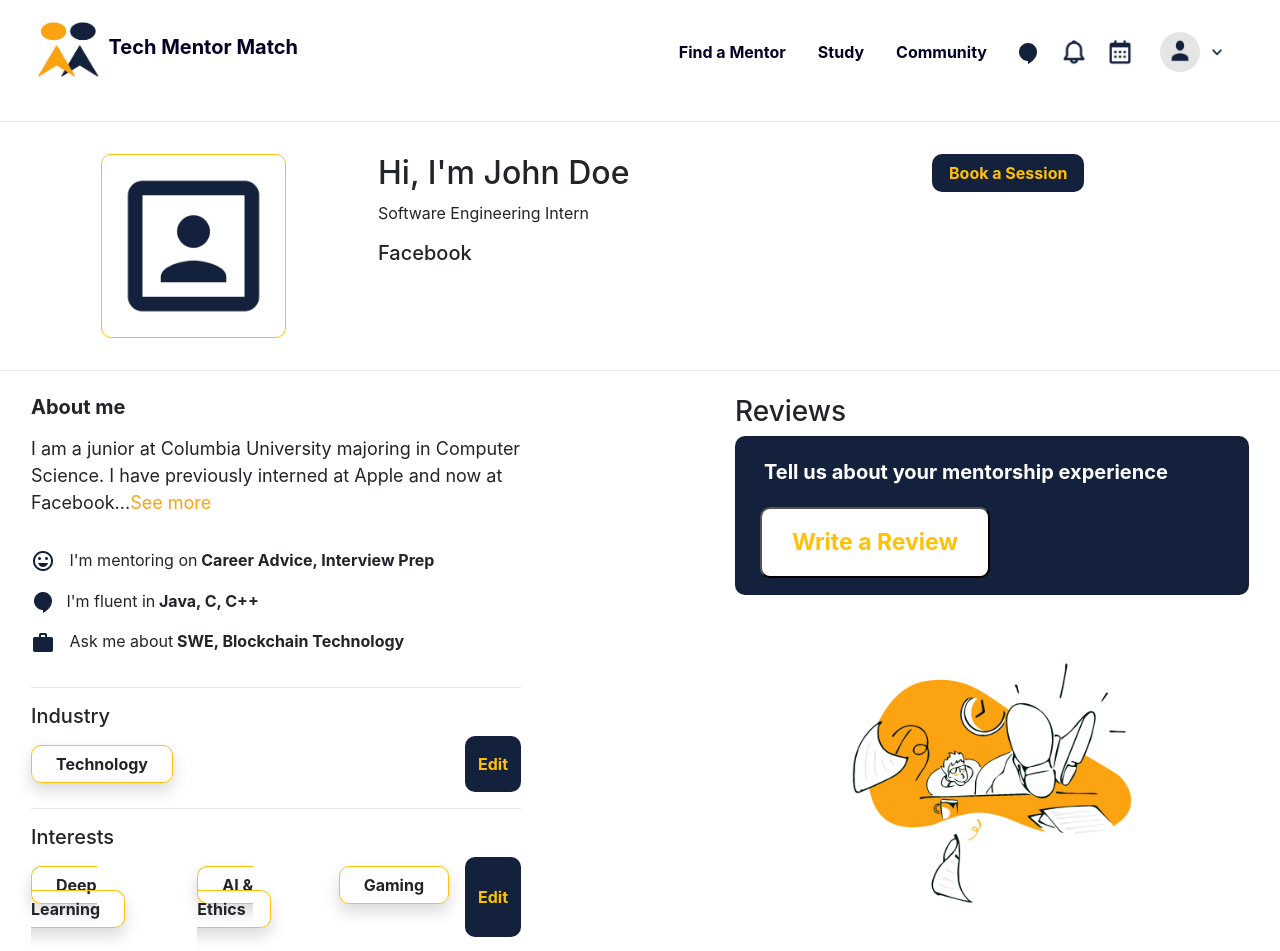
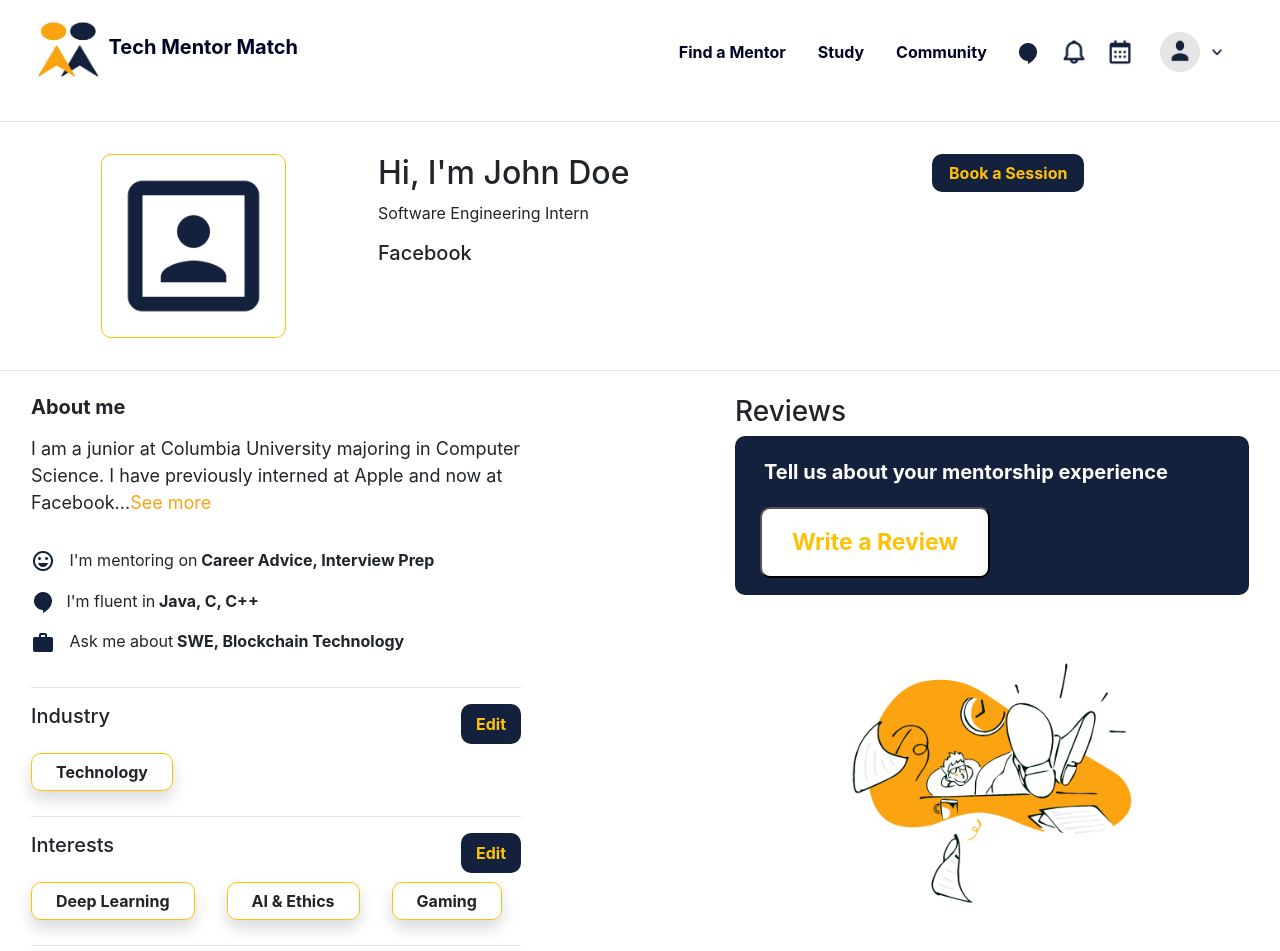
Before and after one commit to sehersarin/InternHacks2021, a React (Create React App) app: page /mentee-profile in a window 1280 px wide. Shown: the top 951 px of the page. Built offline with nearby package versions, Linux system fonts and the light colour scheme; no server answers; sample sign-in values are in the browser's storage.

Commit message:
Update edit button in Mentee Profile

```diff
--- a/src/Components/Mentees/MenteeProfile.js
+++ b/src/Components/Mentees/MenteeProfile.js
@@ -57,7 +57,13 @@ function MenteeProfile() {
             <span className="font-weight-bold"> SWE, Blockchain Technology</span>
           </div>
           <hr />
-          <h5>Industry</h5>
+          <div className="d-flex">
+            <h5>Industry</h5>
+            <button className="ml-auto btn text-warning" style={{backgroundColor: "#14213D",
+              borderRadius: "10px", width: "60px", height: "40px"}}>
+              <b>Edit</b>
+            </button>
+          </div>
           <div className="d-flex">
             <p className="mt-3 mr-3">
               <span className="border border-warning shadow pl-4 pr-4 pt-2 pb-2"
@@ -65,13 +71,15 @@ function MenteeProfile() {
                 <b>Technology</b>
               </span>
             </p>
+          </div>
+          <hr />
+          <div className="d-flex">
+            <h5>Interests</h5>
             <button className="ml-auto btn text-warning" style={{backgroundColor: "#14213D",
-              borderRadius: "10px"}}>
+              borderRadius: "10px", width: "60px", height: "40px"}}>
               <b>Edit</b>
             </button>
           </div>
-          <hr />
-          <h5>Interests</h5>
           <div className="d-flex">
             <p className="mt-3 mr-3">
               <span className="border border-warning shadow pl-4 pr-4 pt-2 pb-2"
@@ -90,9 +98,6 @@ function MenteeProfile() {
                 <b>Gaming</b>
               </span>
             </p>
-            <button className="ml-auto btn text-warning" style={{backgroundColor: "#14213D", borderRadius: "10px"}}>
-              <b>Edit</b>
-            </button>
           </div>
           <hr />
         </div>
```
